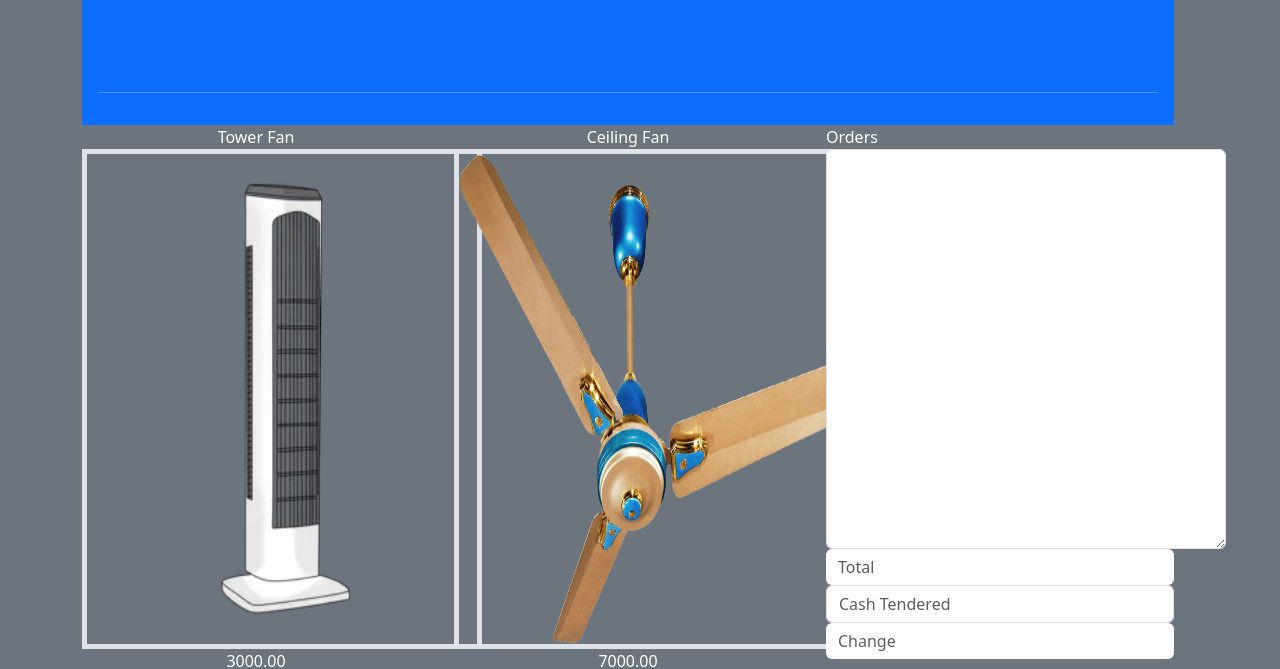
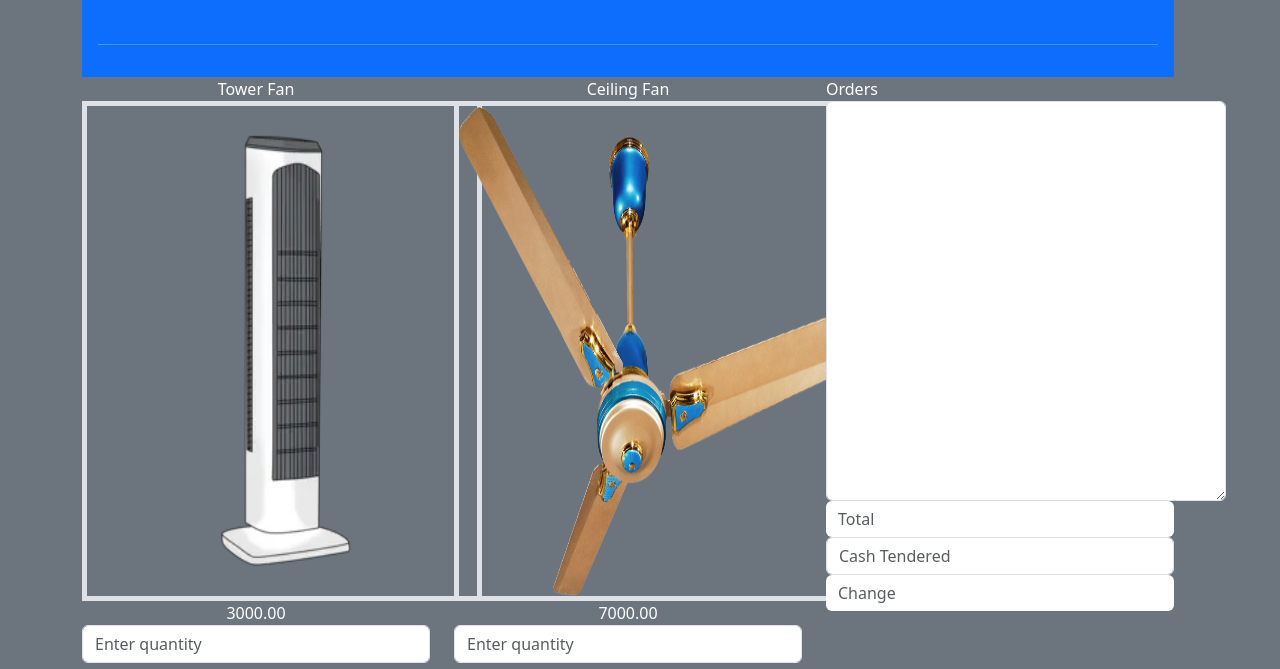
Before and after one commit to itsmegelangs/itsmegelangs.github.io, a plain HTML site: page index.html in a window 1280 px wide. Shown: the part 148-817 px from the top of the page. Drawn offline with nearby package versions, Linux system fonts and the light colour scheme.

Commit message:
Update index.html

```diff
--- a/index.html
+++ b/index.html
@@ -12,8 +12,8 @@
     <div class="row">
       <div class="col-12 text-center">
         <div class="text-bg-primary p-3">
-        <h2>  AS GUSTOFAN STORE </h2> <br> <br> <br>
-
+        <h2>  AS GUSTOFAN STORE </h2>
+        <br>
         <hr class="hr" />
       </div>
     </div>
```
